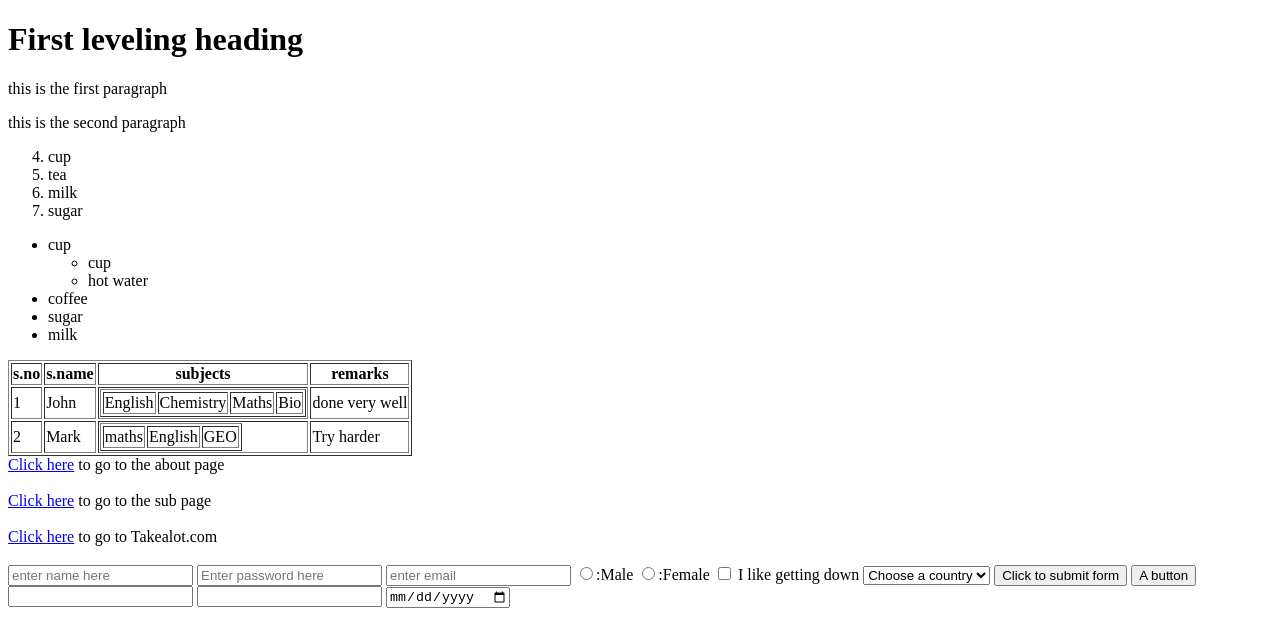
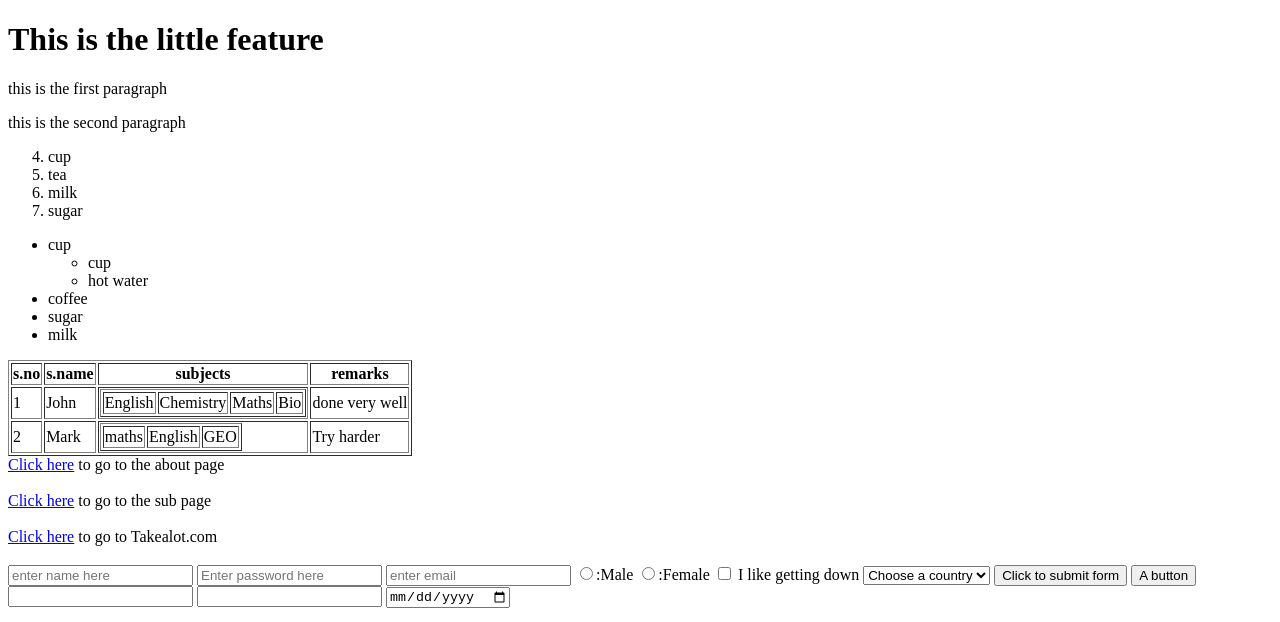
Before and after one commit to peter-september/background-generator, a plain HTML site: page index.html in a window 1280 px wide. Shown: the top 622 px of the page. Drawn offline with Linux system fonts and the light colour scheme.

Commit message:
creating a new branch

```diff
--- a/index.html
+++ b/index.html
@@ -8,7 +8,7 @@
 </head>
 <body>
 	<h1>
-		First leveling heading
+		This is the little feature
 	</h1>
 	<p>this is the first paragraph</p>
 	<p>this is the second paragraph</p>
```
